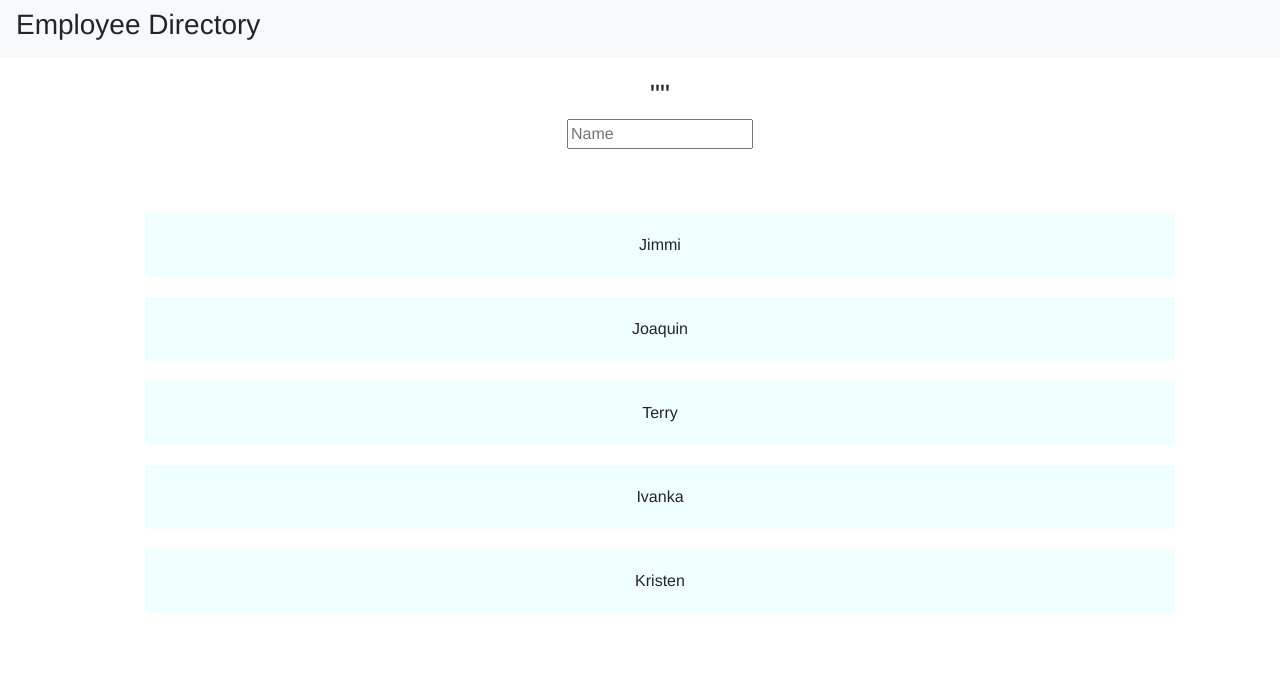
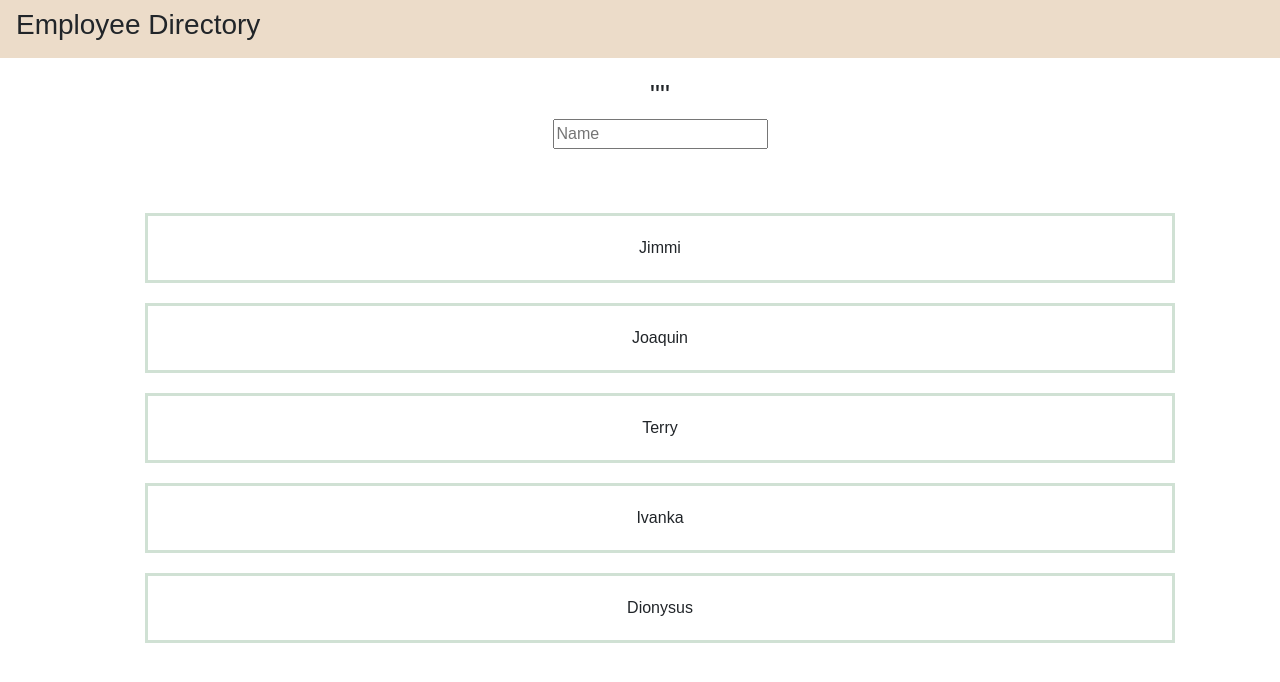
Before and after one commit to TevinWard7/Employee-Directory, a React (Create React App) app: page / in a window 1280 px wide. Shown: the top 682 px of the page. Built offline with nearby package versions, Linux system fonts and the light colour scheme.

Commit message:
added style

```diff
--- a/src/components/employeeList/style.css
+++ b/src/components/employeeList/style.css
@@ -1,5 +1,5 @@
 * {
-    font-family: Helvetica;
+    font-family: Arial, Helvetica, sans-serif;
 }
 
 
@@ -17,7 +17,8 @@ li {
     text-align: center;
     margin: 20px;
     padding: 20px;
-    background-color: azure;
+    border-style:solid;
+    border-color: #D0E1D4;
 }
 
 .card {
--- a/src/components/navbar/navbar.js
+++ b/src/components/navbar/navbar.js
@@ -1,8 +1,9 @@
 import React from "react";
+import "./style.css"
 
 const Navbar = () => {
     return(
-        <nav className="navbar  bg-light">
+        <nav className="navbar">
             <h3>Employee Directory</h3>
         </nav>
     )
--- /dev/null
+++ b/src/components/navbar/style.css
@@ -0,0 +1,4 @@
+.navbar {
+    background-color: #ECDCC9;
+    font-weight: 300;
+}
--- a/src/utils/employees.json
+++ b/src/utils/employees.json
@@ -21,6 +21,7 @@
     },
     {
         "id": 5,
-        "name": "Kristen"
+        "name": "Dionysus",
+        "image": "https://cdn.britannica.com/04/186604-050-980E8365/oil-Bacchus-canvas-Caravaggio-Florence-Italy-Uffizi.jpg"
     }
 ]
```
